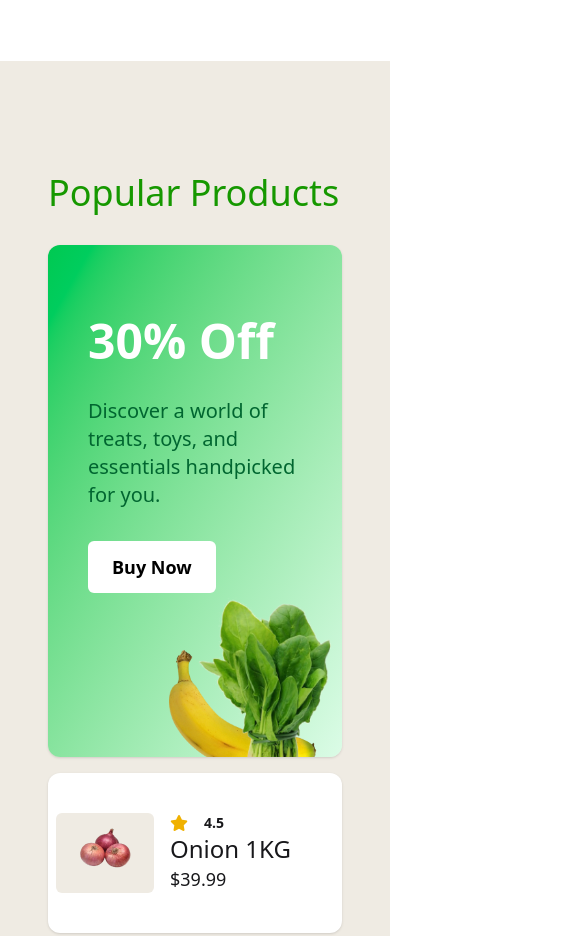
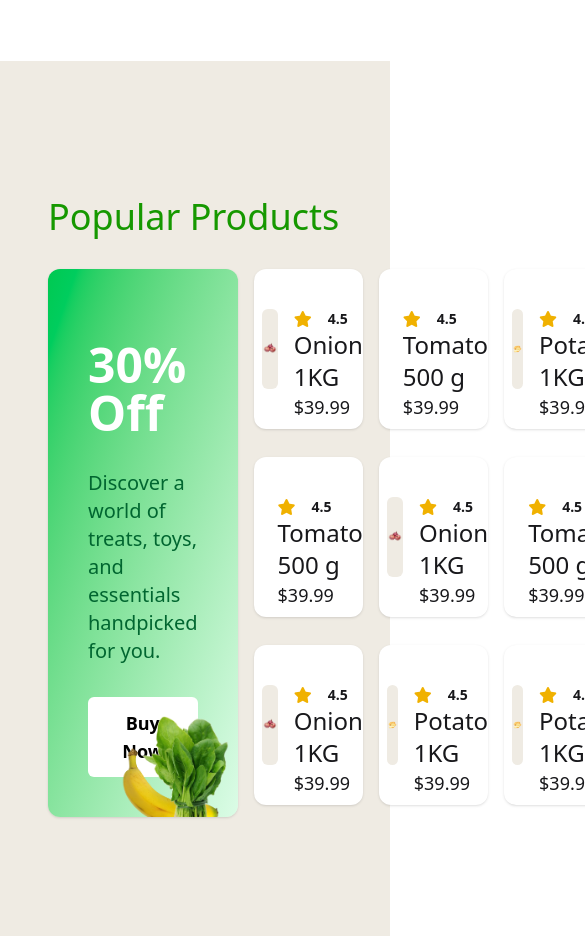
Before and after one commit to thinkGrow/groceries, a website: page index.html in a window 390 px wide. Shown: the part 2204-3140 px from the top of the page, 585 px wide, since content can reach past the window. Drawn offline with nearby package versions, Linux system fonts and the light colour scheme.

Commit message:
popular section fix responsiveness mb

```diff
--- a/index.html
+++ b/index.html
@@ -169,34 +169,16 @@
         </section>
 
         <!-- popular product section -->
-        <section class="custom-color-secondary-bg p-10 md:p-14">
+        <section class="custom-color-secondary-bg p-10 md:py-14">
             <!-- <section class="p-14"> -->
 
-            <div class="container mx-auto pt-4 space-y-8 my-14 px-2">
+            <div class="container mx-auto pt-4 space-y-8 my-20 px-2">
 
                 <h1 class="text-4xl custom-color">Popular Products</h1>
 
 
                 <!-- cards -->
-                <div class="grid grid-rows-[1fr_repeat(4,1fr)] md:grid-cols-[1.5fr_repeat(3,1fr)] gap-4">
-                    <!-- card1 BIG -->
-                    <!-- <div
-                        class="bg-gradient-to-b from-white to-[#EFEBE3] shadow-sm row-span-3 col-span-2  p-8 relative rounded-xl">
-                        <div class="flex flex-col gap-10 align-middle h-6/7 pt-16 w-5/6">
-                            <h2 class="text-white text-5xl">30% Off</h2>
-                            <p class="text-green text-2xl">
-                                Discover a world of treats, toys and essentials
-                                handpicked for you.
-                            </p>
-                            <div>
-                                <button class="bg-white px-8 py-4 rounded-md text-xl">Buy Now</button>
-                            </div>
-                        </div>
-                        <div class="absolute bottom-0 right-4 w-[60%]">
-                            <img class="w-[100%] h-[100%]" src="images/vegetable-offer.png" alt="">
-                        </div>
-                    </div> -->
-
+                <div class="grid grid-rows-[1fr_repeat(4,1fr)] md:grid-rows-none grid-cols-[1.5fr_repeat(3,1fr)] gap-4">
                     <!-- card1 BIG -->
                     <div class="bg-gradient-to-br from-green-500 to-green-100
                         shadow-sm p-10 relative rounded-xl row-span-3 md:row-span-3
@@ -382,12 +364,13 @@
                             <h3 class="text-lg">$39.99</h3>
                         </div>
                     </div>
-
                 </div>
             </div>
 
 
         </section>
+
+
     </main>
 
 
```
